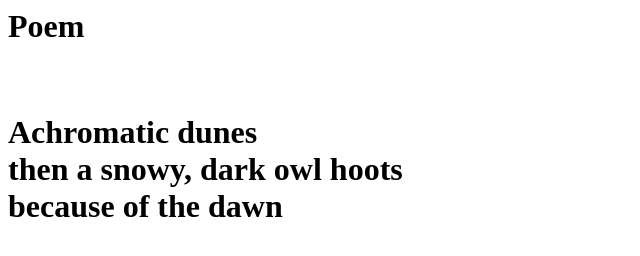
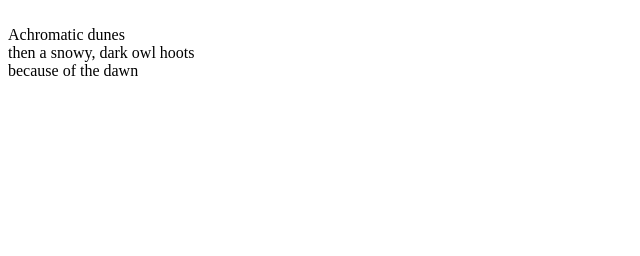
Before and after one commit to LoopedLine/Rainbow-Poem-Website, a plain HTML site: page index.html in a window 1280 px wide. Shown: the whole page, without its empty margins (0-640 px from the left). Drawn offline with Linux system fonts and the light colour scheme.

Commit message:
Update index.html

```diff
--- a/index.html
+++ b/index.html
@@ -1,6 +1,5 @@
 <html>
 <body>
-  <h1>Poem</h>
   <p>
   <br>Achromatic dunes
   <br>then a snowy, dark owl hoots
```
